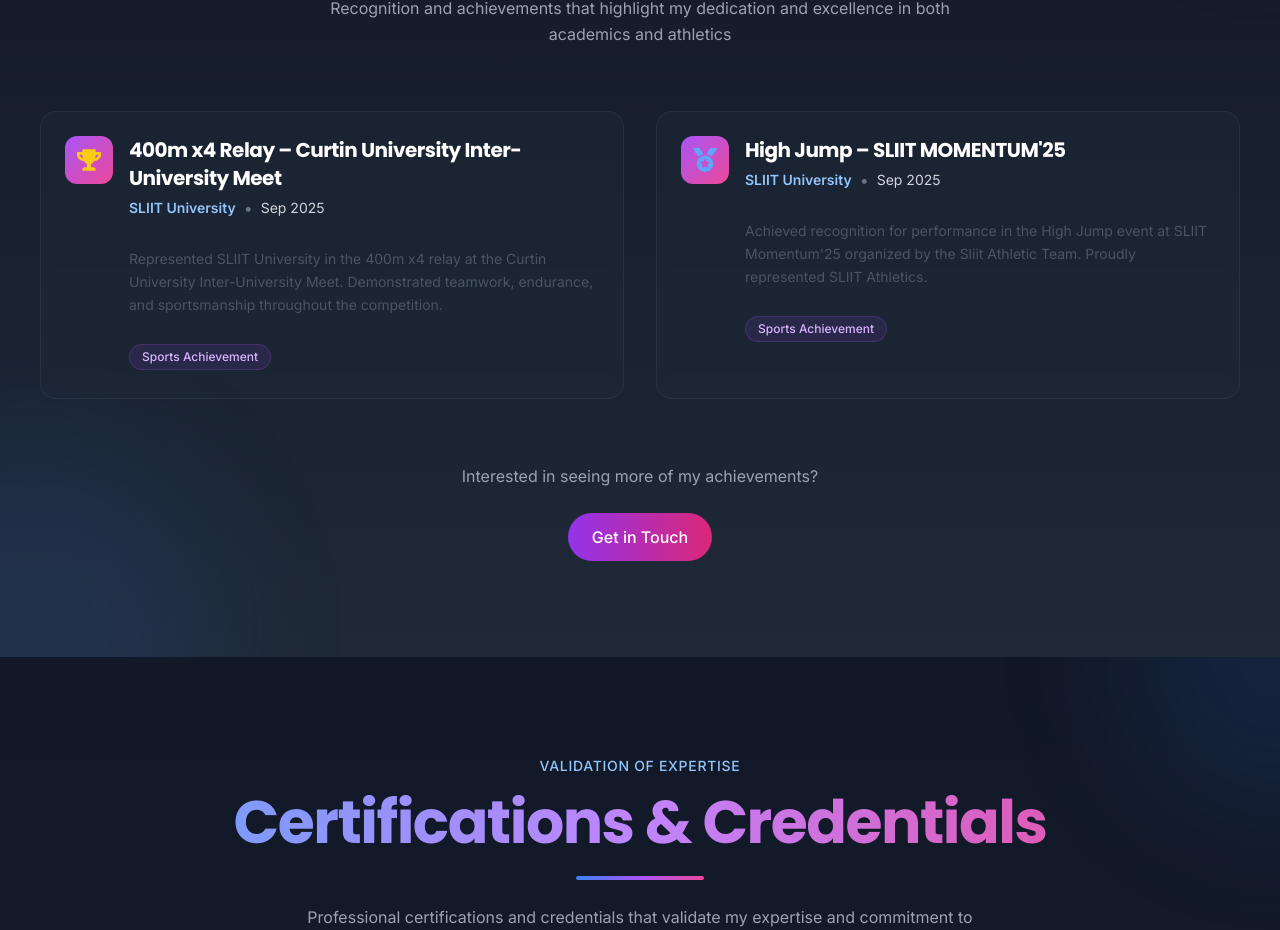
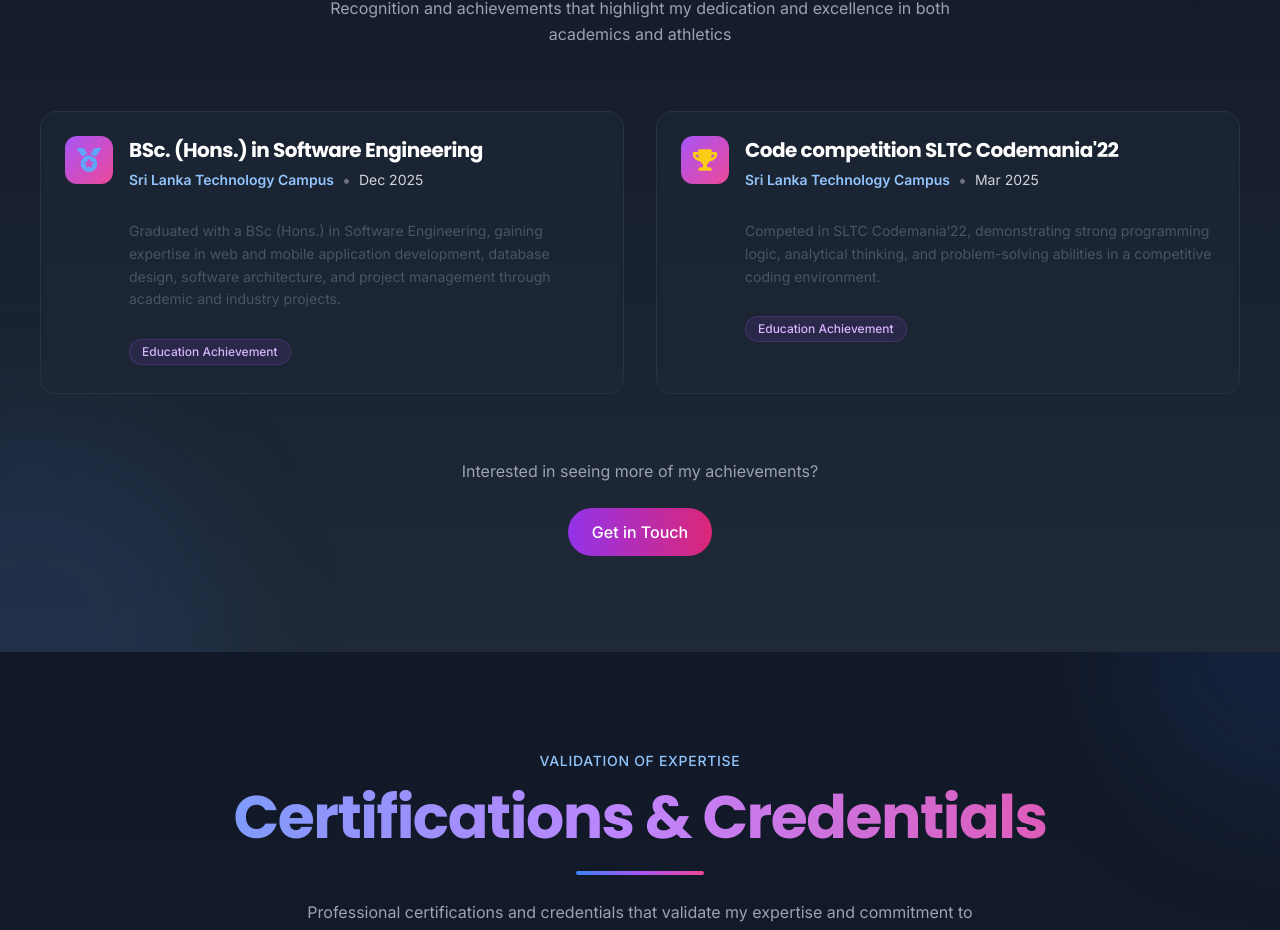
Before and after one commit to nivandanadikeshi/nivandanadikeshiportfolio, a React (Vite) app: page / in a window 1280 px wide. Shown: the part 7035-7965 px from the top of the page. Built offline with nearby package versions, Linux system fonts and the light colour scheme.

Commit message:
Update awards to reflect educational achievements

```diff
--- a/src/components/Awards.tsx
+++ b/src/components/Awards.tsx
@@ -5,21 +5,21 @@ export default function Awards() {
   const awards = [
     {
       id: 1,
-      title: "400m x4 Relay – Curtin University Inter-University Meet",
-      issuer: "SLIIT University",
-      date: "Sep 2025",
-      description: "Represented SLIIT University in the 400m x4 relay at the Curtin University Inter-University Meet. Demonstrated teamwork, endurance, and sportsmanship throughout the competition.",
-      icon: <FaTrophy className="text-yellow-400 text-2xl" />,
-      category: "Sports Achievement"
+      title: "BSc. (Hons.) in Software Engineering",
+      issuer: "Sri Lanka Technology Campus",
+      date: "Dec 2025",
+      description: "Graduated with a BSc (Hons.) in Software Engineering, gaining expertise in web and mobile application development, database design, software architecture, and project management through academic and industry projects.",
+      icon: <FaMedal className="text-blue-400 text-2xl" />,
+      category: "Education Achievement"
     },
     {
       id: 2,
-      title: "High Jump – SLIIT MOMENTUM'25",
-      issuer: "SLIIT University",
-      date: "Sep 2025",
-      description: "Achieved recognition for performance in the High Jump event at SLIIT Momentum'25 organized by the Sliit Athletic Team. Proudly represented SLIIT Athletics.",
-      icon: <FaMedal className="text-blue-400 text-2xl" />,
-      category: "Sports Achievement"
+      title: "Code competition SLTC Codemania'22",
+      issuer: "Sri Lanka Technology Campus",
+      date: "Mar 2025",
+      description: "Competed in SLTC Codemania’22, demonstrating strong programming logic, analytical thinking, and problem-solving abilities in a competitive coding environment.",
+      icon: <FaTrophy className="text-yellow-400 text-2xl" />,
+      category: "Education Achievement"
     },
 
   ];
```
